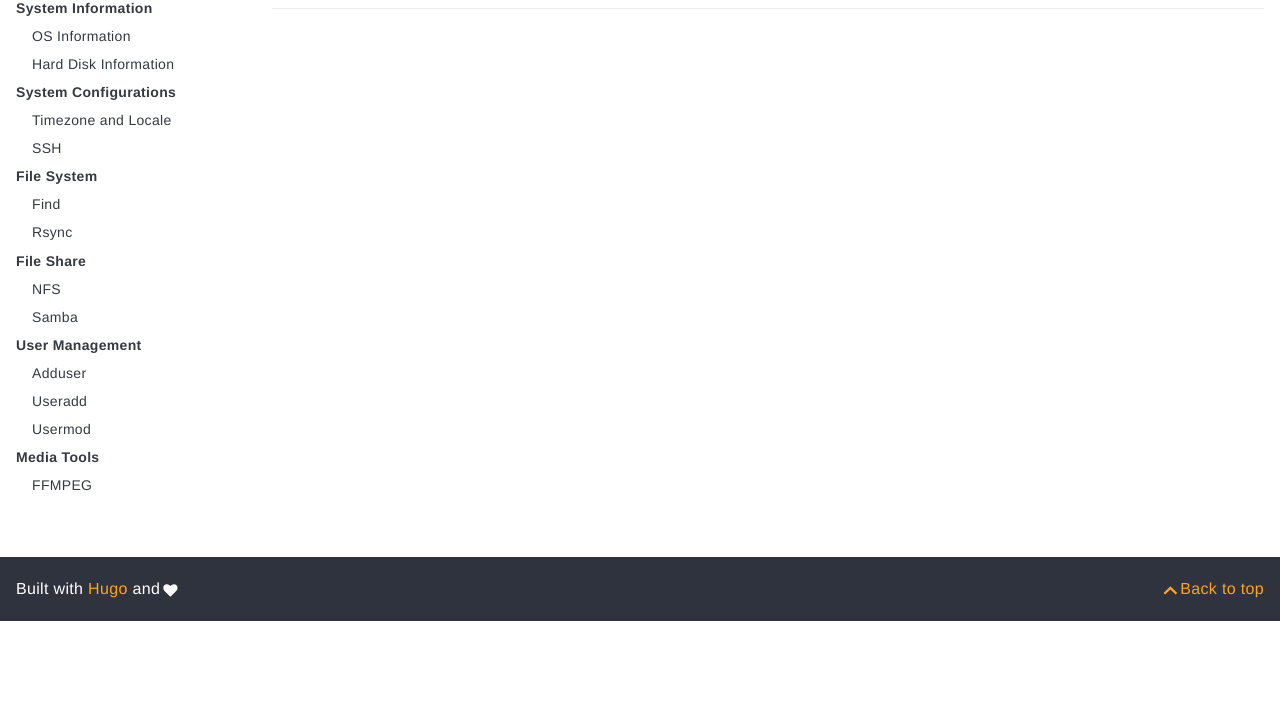
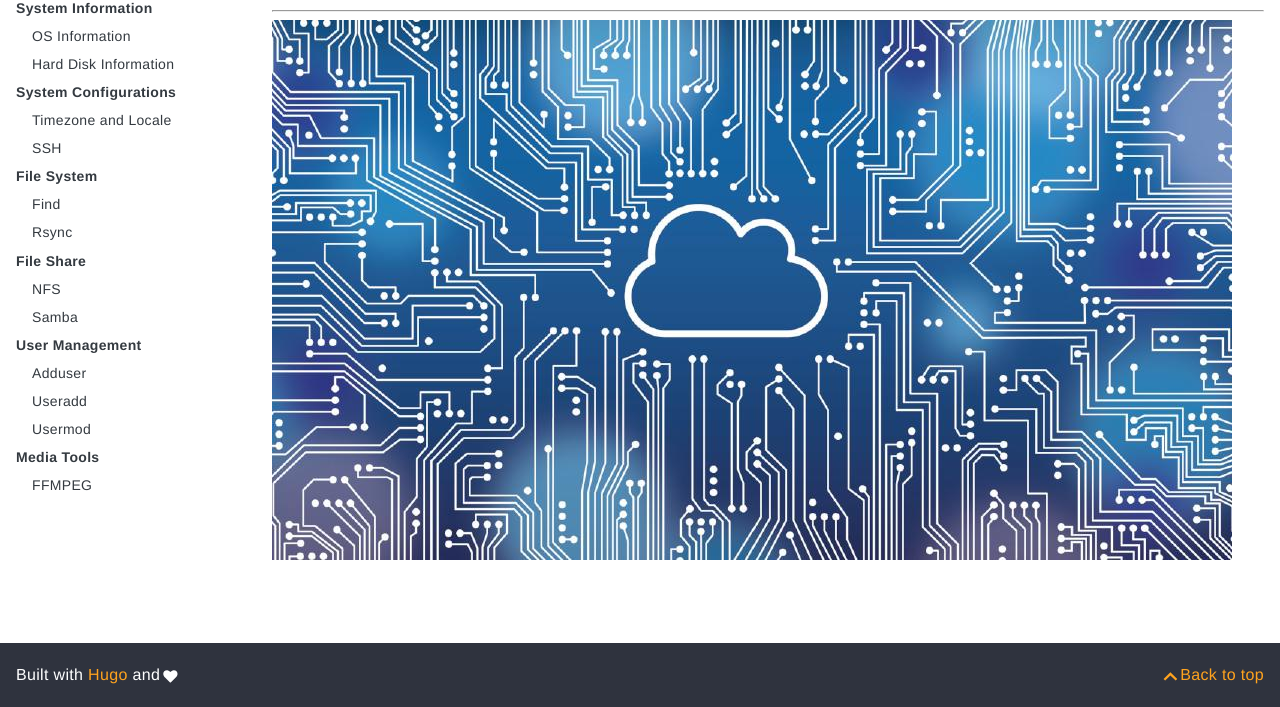
Before and after one commit to maplenerd22/thehostedshop, a plain HTML site: page index.html in a window 1280 px wide. Shown: the part 208-915 px from the top of the page. Before the commit the page ends 829 px from the top, so only its background shows below. Drawn offline with Linux system fonts and the light colour scheme.

Commit message:
deploy: maplenerd22/dlhosteddoc@ed57d74435b5e0fb49a5ec4c0406b5c8b2740cec

```diff
--- a/index.html
+++ b/index.html
@@ -21,4 +21,4 @@
 <label><span class=flex><a href=/thehostedshop/mediatools/ class=gdoc-nav__entry>Media Tools</a></span></label><ul class=gdoc-nav__list><li><input type=checkbox class=hidden>
 <label><span class=flex><a href=/thehostedshop/mediatools/ffmpeg/ class=gdoc-nav__entry>FFMPEG</a></span></label></li></ul></li></ul></section><section class=gdoc-nav--more></section></nav></aside><div class=gdoc-page><div class="gdoc-page__header flex flex-wrap
 justify-between
-hidden-mobile" itemprop=breadcrumb><div><svg class="icon gdoc_path hidden-mobile"><use xlink:href="#gdoc_path"/></svg><ol class=breadcrumb itemscope itemtype=https://schema.org/BreadcrumbList><li itemprop=itemListElement itemscope itemtype=https://schema.org/ListItem><span itemprop=name>The Hosted Shop</span><meta itemprop=position content="2"></li></ol></div></div><article class="gdoc-markdown gdoc-markdown__align--left"><h1>The Hosted Shop</h1><hr></article><div class="gdoc-page__footer flex flex-wrap justify-between"><span class=gdoc-page__nav></span><span class=gdoc-page__nav></span></div></div></main><footer class=gdoc-footer><nav class="container flex"><div><section class="flex flex-wrap align-center"><span class="gdoc-footer__item gdoc-footer__item--row">Built with <a href=https://gohugo.io/ class=gdoc-footer__link>Hugo</a> and<svg class="icon gdoc_heart"><use xlink:href="#gdoc_heart"/></svg></span></section></div><div class="flex flex-25 justify-end"><span class="gdoc-footer__item text-right"><a class="gdoc-footer__link fake-link" href=# aria-label="Back to top"><svg class="icon gdoc_keyboard_arrow_up"><use xlink:href="#gdoc_keyboard_arrow_up"/></svg><span class=hidden-mobile>Back to top</span></a></span></div></nav></footer></div><script defer src=/thehostedshop/js/search-1c4cfb2d.bundle.min.js></script></body></html>
+hidden-mobile" itemprop=breadcrumb><div><svg class="icon gdoc_path hidden-mobile"><use xlink:href="#gdoc_path"/></svg><ol class=breadcrumb itemscope itemtype=https://schema.org/BreadcrumbList><li itemprop=itemListElement itemscope itemtype=https://schema.org/ListItem><span itemprop=name>The Hosted Shop</span><meta itemprop=position content="2"></li></ol></div></div><article class="gdoc-markdown gdoc-markdown__align--left"></article><h1>The Hosted Shop</h1><hr><img src=/thehostedshop/images/cloud_720_hu167975493a879e9f71e2e48fa6ce80b9_503556_960x540_fill_q75_box_smart1.jpg></article><div class="gdoc-page__footer flex flex-wrap justify-between"><span class=gdoc-page__nav></span><span class=gdoc-page__nav></span></div></div></main><footer class=gdoc-footer><nav class="container flex"><div><section class="flex flex-wrap align-center"><span class="gdoc-footer__item gdoc-footer__item--row">Built with <a href=https://gohugo.io/ class=gdoc-footer__link>Hugo</a> and<svg class="icon gdoc_heart"><use xlink:href="#gdoc_heart"/></svg></span></section></div><div class="flex flex-25 justify-end"><span class="gdoc-footer__item text-right"><a class="gdoc-footer__link fake-link" href=# aria-label="Back to top"><svg class="icon gdoc_keyboard_arrow_up"><use xlink:href="#gdoc_keyboard_arrow_up"/></svg><span class=hidden-mobile>Back to top</span></a></span></div></nav></footer></div><script defer src=/thehostedshop/js/search-1c4cfb2d.bundle.min.js></script></body></html>
```
Also changed, not shown: images/cloud_720_hu167975493a879e9f71e2e48fa6ce80b9_503556_960x540_fill_q75_box_smart1.jpg (added).
